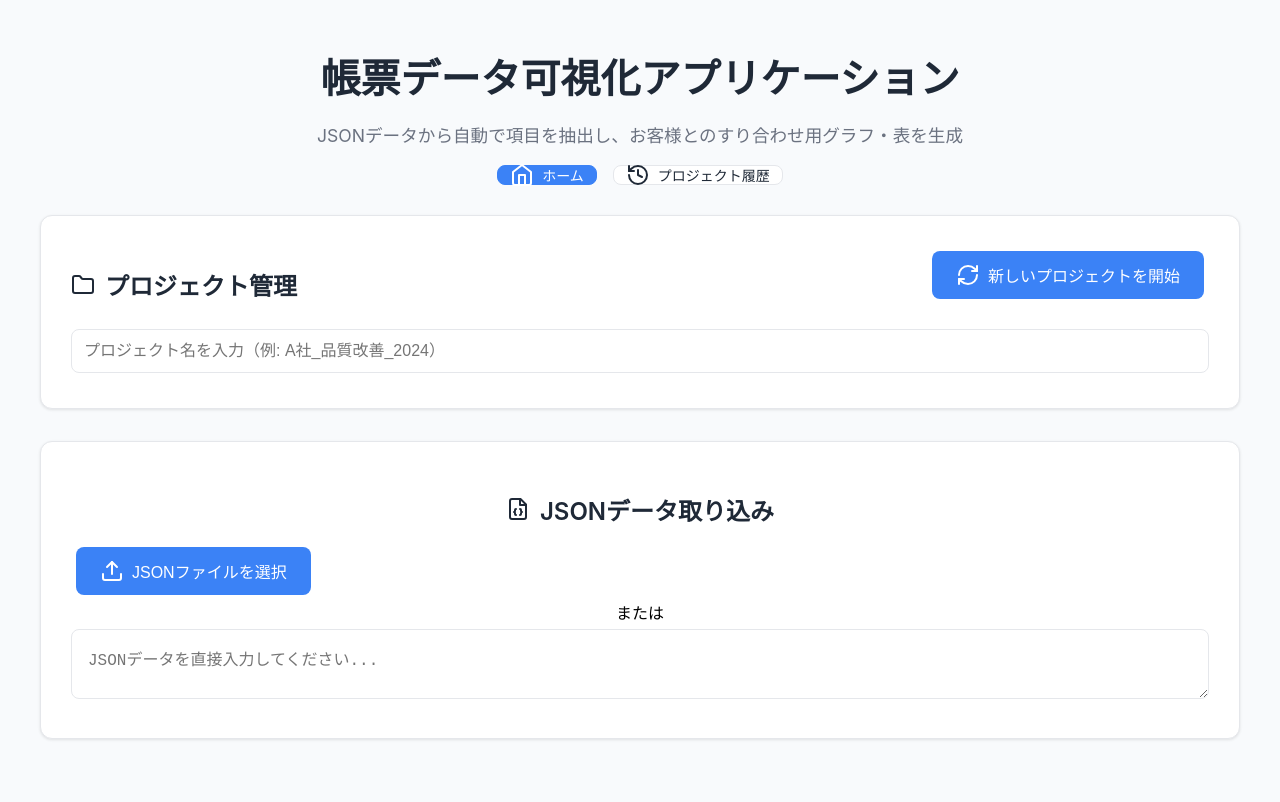
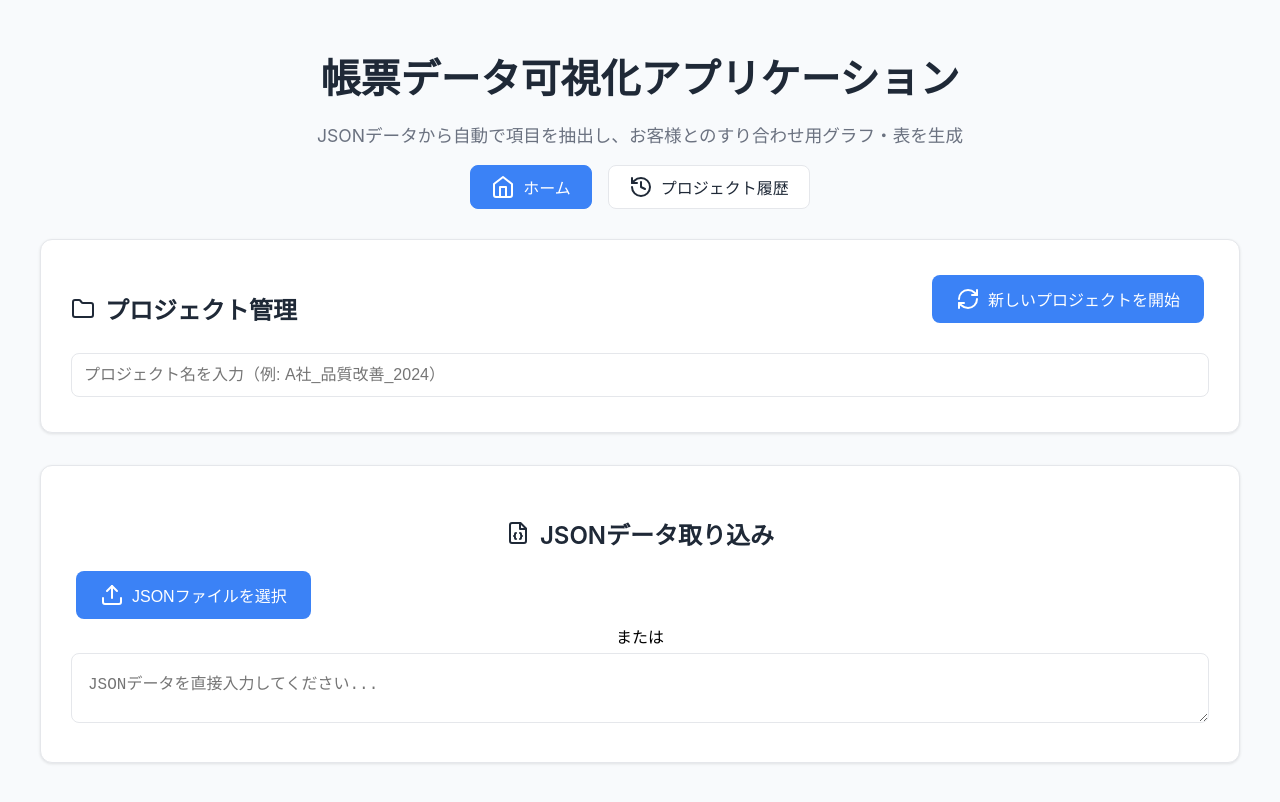
Before and after one commit to ToruNakayama4351/genba-visualization-app, a Next.js app: page /genba-visualization-app/ in a window 1280 px wide. Built offline with nearby package versions, Linux system fonts and the light colour scheme.

Commit message:
20px→40pxに変更

```diff
--- a/styles/globals.css
+++ b/styles/globals.css
@@ -87,16 +87,16 @@ button:disabled {
   background: white;
   color: #1f2937;
   border: 1px solid #e5e7eb;
-  padding: 4px 12px;
+  padding: 10px 20px;
   margin: 0;
   font-weight: 500;
   transition: all 0.2s ease;
   border-radius: 8px;
-  height: 20px;
+  height: 44px;
   display: inline-flex;
   align-items: center;
   justify-content: center;
-  font-size: 14px;
+  font-size: 16px;
 }
 .nav-button:hover {
   background: #f3f4f6;
```
